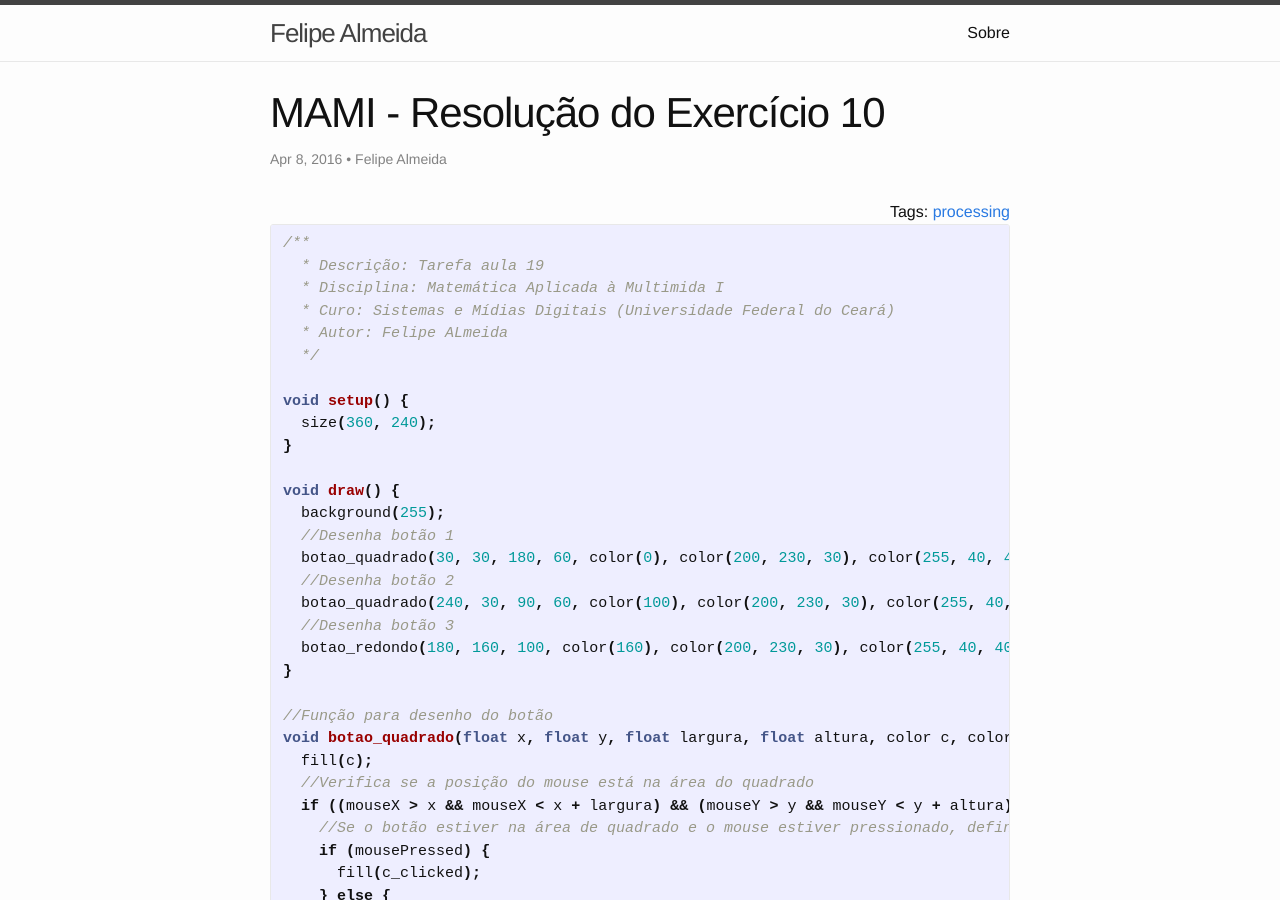
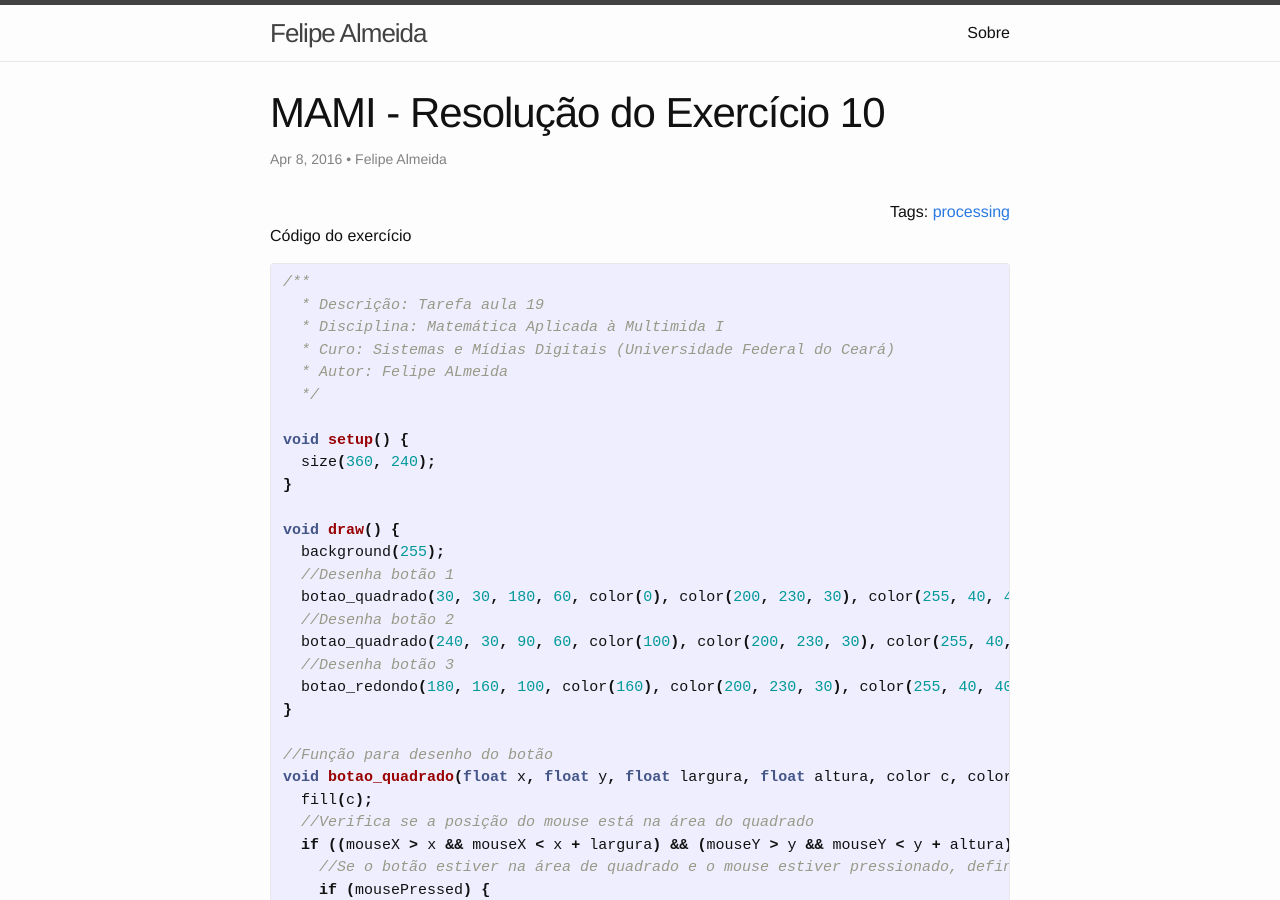
Before and after one commit to falmeidaco/blog-smd, a Jekyll site: the page built from _posts/2016-05-15-exercicio10-mami.markdown, in a window 1280 px wide and 900 px high. Built offline with Jekyll 4.4.1, drawn with Linux system fonts in a browser that asks for light colours.

Commit message:
correção

```diff
--- a/_posts/2016-05-15-exercicio10-mami.markdown
+++ b/_posts/2016-05-15-exercicio10-mami.markdown
@@ -7,6 +7,8 @@ author: Felipe Almeida
 tags:
 - processing
 ---
+
+Código do exercício
 
 {% highlight java %}
 /**
```
